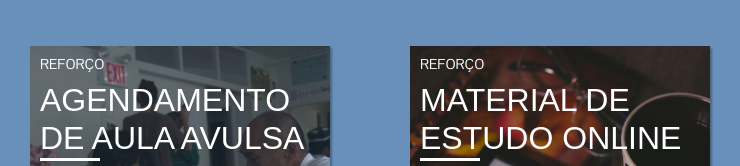
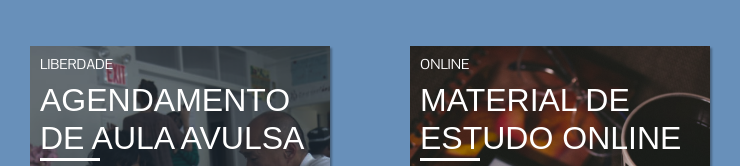
Before and after one commit to markeonbr/laurea, a plain HTML site: page index.html in a window 1280 px wide. Shown: the part 778-944 px from the top of the page, 435-1175 px from the left. Drawn offline with Linux system fonts and the light colour scheme; a web font is replaced by a local one.

Commit message:
Mudança no titulo dos produtos

```diff
--- a/index.html
+++ b/index.html
@@ -83,7 +83,7 @@
                   </div>
                   <div class="col">
                         <div class="card_produto item2 ">
-                                <h5>REFORÇO</h5>
+                                <h5>LIBERDADE</h5>
                                 <h2>AGENDAMENTO DE AULA AVULSA</h2>
                                 <p>Trazemos praticidade, faça seu horário já!
                                     Aqui você pode estudar quando quizer sem perder a qualidade.
@@ -93,7 +93,7 @@
                       </div>
                       <div class="col">
                         <div class="card_produto item3 ">
-                                <h5>REFORÇO</h5>
+                                <h5>ONLINE</h5>
                                 <h2>MATERIAL DE ESTUDO ONLINE</h2>
                                 <p>Evolua mais rápido, acesse de onde estiver.
                                     Pratique quando quiser, disponibilizamos atividades online.
```
